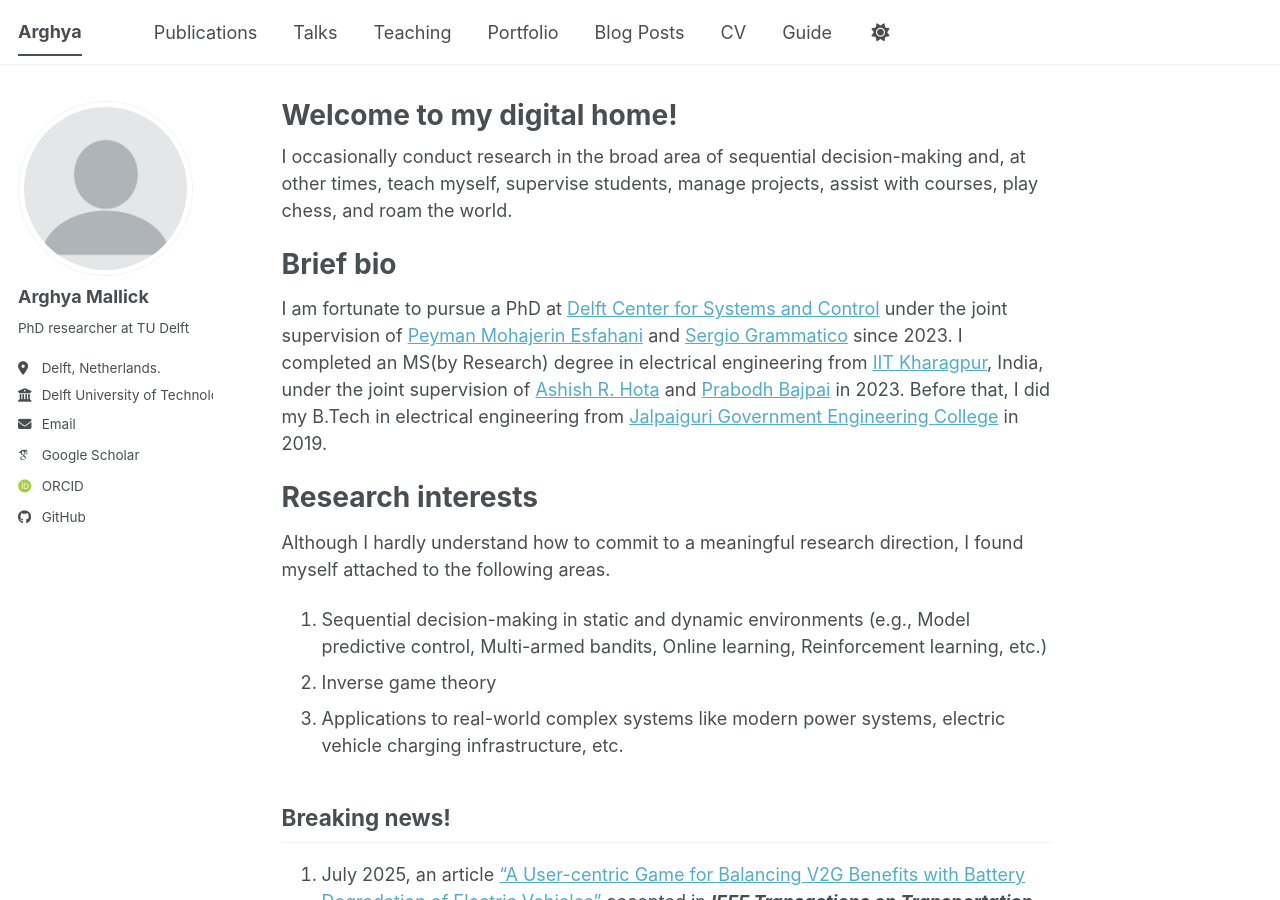
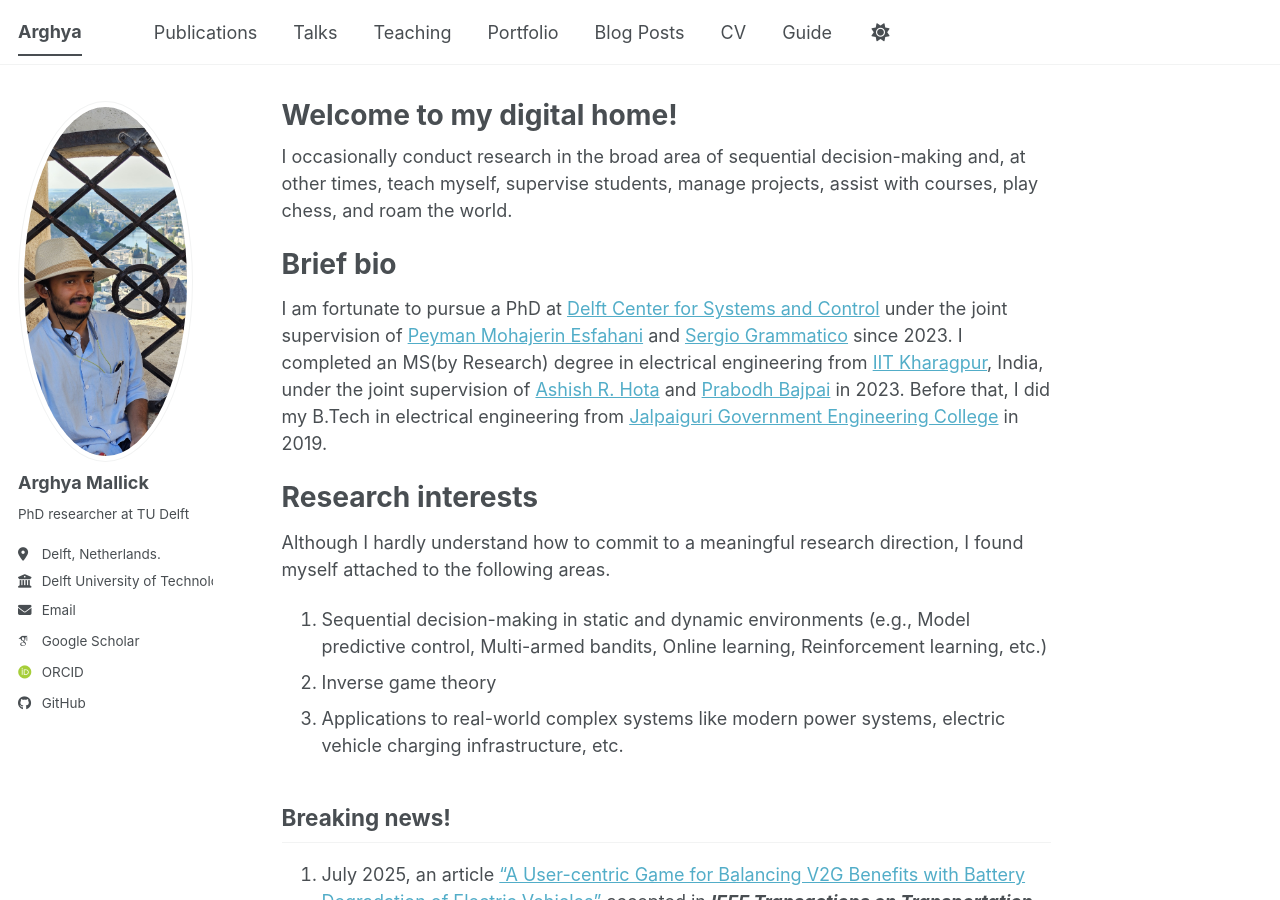
Before and after one commit to amallick-tudelft/amallick-tudelft.github.io, a Jekyll site: the page built from _pages/about.md, in a window 1280 px wide and 900 px high. Built offline with Jekyll 4.4.1, drawn with Linux system fonts in a browser that asks for light colours; some web fonts are replaced; a script bundle is joined from its source files by our own code; library files that are not in the unit come from our copies.

Commit message:
Update _config.yml

```diff
--- a/_config.yml
+++ b/_config.yml
@@ -23,7 +23,7 @@ repository               : "academicpages/academicpages.github.io"
 #               Additional customization can be done by editing /_includes/author-profile.html
 author:
   # Biographic information
-  avatar           : "profile.png"
+  avatar           : "amallick.jpg"
   name             : "Arghya Mallick"
   pronouns         : # example: "she/her"
   bio              : "PhD researcher at TU Delft"
```
